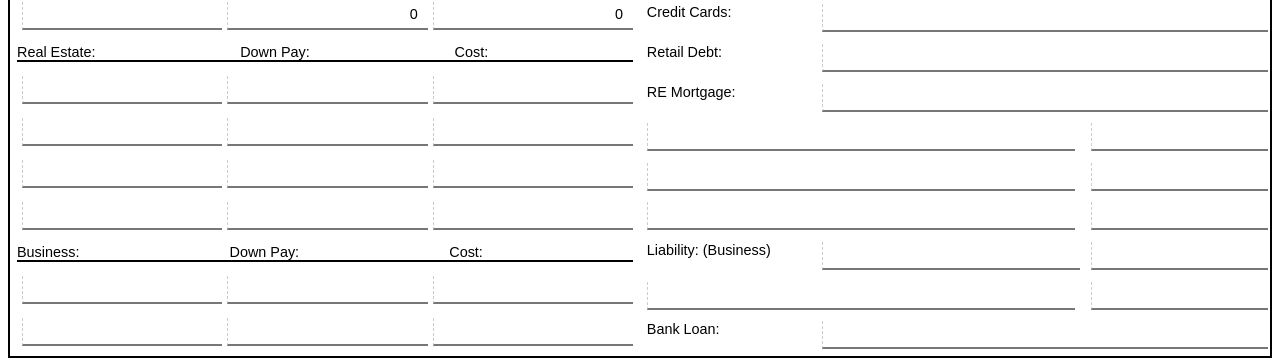
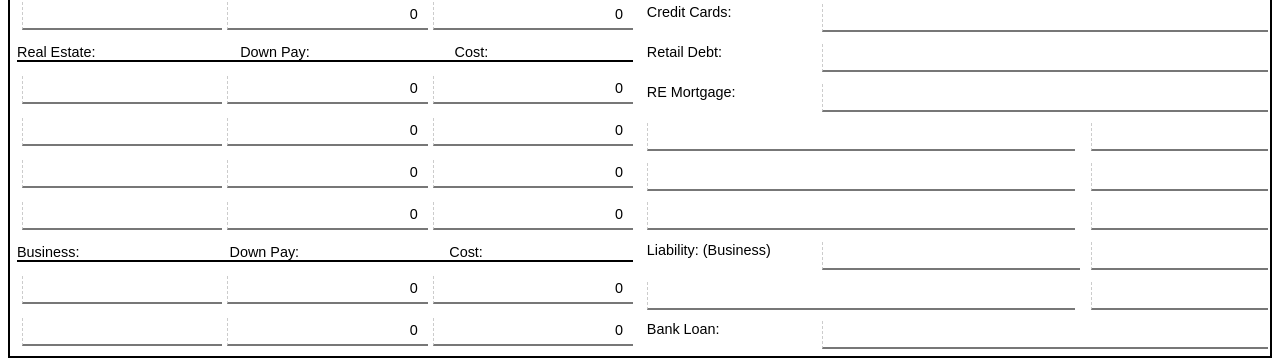
Before and after one commit to NathanStrutz/cashflow-balance-sheet, a Vue app: page / in a window 1280 px wide. Shown: the part 1289-1652 px from the top of the page. Built offline with nearby package versions, Linux system fonts and the light colour scheme.

Commit message:
Pulling assets real estate and businesses from the store

```diff
--- /dev/null
+++ b/src/components/BusinessAssetRow.vue
@@ -0,0 +1,34 @@
+<template>
+  <div class="line-input">
+    <input type="text" :value="business.name" @input="changeName" />
+    <input type="text" class="numeric" :value="business.downPayment" @input="changeDownPayment" />
+    <input type="text" class="numeric" :value="business.cost" @input="changeCost" />
+  </div>
+</template>
+
+<script>
+import { mapState, mapGetters } from "vuex";
+
+export default {
+  props: {
+    index: Number
+  },
+  computed: {
+    ...mapGetters("investments", ["getBusiness"]),
+    business() {
+      return this.getBusiness(this.index);
+    }
+  },
+  methods: {
+    changeName(e) {
+      this.$store.commit("investments/changeBusinessName", { index: this.index, value: e.target.value });
+    },
+    changeDownPayment(e) {
+      this.$store.commit("investments/changeBusinessDownPayment", { index: this.index, value: e.target.value });
+    },
+    changeCost(e) {
+      this.$store.commit("investments/changeBusinessCost", { index: this.index, value: e.target.value });
+    }
+  }
+};
+</script>
--- /dev/null
+++ b/src/components/RealEstateAssetRow.vue
@@ -0,0 +1,34 @@
+<template>
+  <div class="line-input">
+    <input type="text" :value="property.name" @input="changeName" />
+    <input type="text" class="numeric" :value="property.downPayment" @input="changeDownPayment" />
+    <input type="text" class="numeric" :value="property.cost" @input="changeCost" />
+  </div>
+</template>
+
+<script>
+import { mapState, mapGetters } from "vuex";
+
+export default {
+  props: {
+    index: Number
+  },
+  computed: {
+    ...mapGetters("investments", ["getRealEstate"]),
+    property() {
+      return this.getRealEstate(this.index);
+    }
+  },
+  methods: {
+    changeName(e) {
+      this.$store.commit("investments/changeRealEstateName", { index: this.index, value: e.target.value });
+    },
+    changeDownPayment(e) {
+      this.$store.commit("investments/changeRealEstateDownPayment", { index: this.index, value: e.target.value });
+    },
+    changeCost(e) {
+      this.$store.commit("investments/changeRealEstateCost", { index: this.index, value: e.target.value });
+    }
+  }
+};
+</script>
--- a/src/sections/BalanceSheetAssets.vue
+++ b/src/sections/BalanceSheetAssets.vue
@@ -11,47 +11,19 @@
         <div>No. of Shares:</div>
         <div>Cost/Share:</div>
       </div>
-      <stock-mutual-cd-asset-row v-for="(stock, index) in stocks" :key="index" :index="index" />
+      <stock-mutual-cd-asset-row v-for="(_, index) in stocks" :key="'st' + index" :index="index" />
       <div class="line-input all-text">
         <div>Real Estate:</div>
         <div>Down Pay:</div>
         <div>Cost:</div>
       </div>
-      <div class="line-input">
-        <input type="text" />
-        <input type="text" class="numeric" />
-        <input type="text" class="numeric" />
-      </div>
-      <div class="line-input">
-        <input type="text" />
-        <input type="text" class="numeric" />
-        <input type="text" class="numeric" />
-      </div>
-      <div class="line-input">
-        <input type="text" />
-        <input type="text" class="numeric" />
-        <input type="text" class="numeric" />
-      </div>
-      <div class="line-input">
-        <input type="text" />
-        <input type="text" class="numeric" />
-        <input type="text" class="numeric" />
-      </div>
+      <real-estate-asset-row v-for="(_, index) in realEstate" :key="'re' + index" :index="index" />
       <div class="line-input all-text">
         <div>Business:</div>
         <div>Down Pay:</div>
         <div>Cost:</div>
       </div>
-      <div class="line-input">
-        <input type="text" />
-        <input type="text" class="numeric" />
-        <input type="text" class="numeric" />
-      </div>
-      <div class="line-input">
-        <input type="text" />
-        <input type="text" class="numeric" />
-        <input type="text" class="numeric" />
-      </div>
+      <business-asset-row v-for="(_, index) in businesses" :key="'bu' + index" :index="index" />
     </div>
   </div>
 </template>
@@ -59,12 +31,14 @@
 <script>
 import { mapState, mapMutations } from "vuex";
 import StockMutualCdAssetRow from "@/components/StockMutualCdAssetRow.vue";
+import RealEstateAssetRow from "@/components/RealEstateAssetRow.vue";
+import BusinessAssetRow from "@/components/BusinessAssetRow.vue";
 
 export default {
-  components: { StockMutualCdAssetRow },
+  components: { StockMutualCdAssetRow, RealEstateAssetRow, BusinessAssetRow },
   computed: {
     ...mapState("assets", ["savings"]),
-    ...mapState("investments", ["stocks"])
+    ...mapState("investments", ["stocks", "realEstate", "businesses"])
   },
   methods: {
     ...mapMutations("assets", ["changeSavings"])
--- a/src/stores/investments.js
+++ b/src/stores/investments.js
@@ -12,11 +12,28 @@ export default {
     cds: [newCd()]
   },
   getters: {
-    getStock: state => index => state.stocks[index]
+    getStock: state => index => state.stocks[index],
+    getRealEstate: state => index => state.realEstate[index],
+    getBusiness: state => index => state.businesses[index]
   },
   mutations: {
+    // Stocks / Mutual Funds / CDs
     changeStockName: (state, { index, value }) => (state.stocks[index].name = value),
     changeStockShares: (state, { index, value }) => (state.stocks[index].shares = value),
-    changeStockCostPerShare: (state, { index, value }) => (state.stocks[index].costPerShare = value)
+    changeStockCostPerShare: (state, { index, value }) => (state.stocks[index].costPerShare = value),
+
+    // Real Estate
+    changeRealEstateName: (state, { index, value }) => (state.realEstate[index].name = value),
+    changeRealEstateDownPayment: (state, { index, value }) => (state.realEstate[index].downPayment = value),
+    changeRealEstateCost: (state, { index, value }) => (state.realEstate[index].cost = value),
+    changeRealEstateMortgage: (state, { index, value }) => (state.realEstate[index].mortgage = value),
+    changeRealEstateIncome: (state, { index, value }) => (state.realEstate[index].income = value),
+
+    // Businesses
+    changeBusinessName: (state, { index, value }) => (state.businesses[index].name = value),
+    changeBusinessDownPayment: (state, { index, value }) => (state.businesses[index].downPayment = value),
+    changeBusinessCost: (state, { index, value }) => (state.businesses[index].cost = value),
+    changeBusinessLiability: (state, { index, value }) => (state.businesses[index].liability = value),
+    changeBusinessIncome: (state, { index, value }) => (state.businesses[index].income = value)
   }
 };
```
